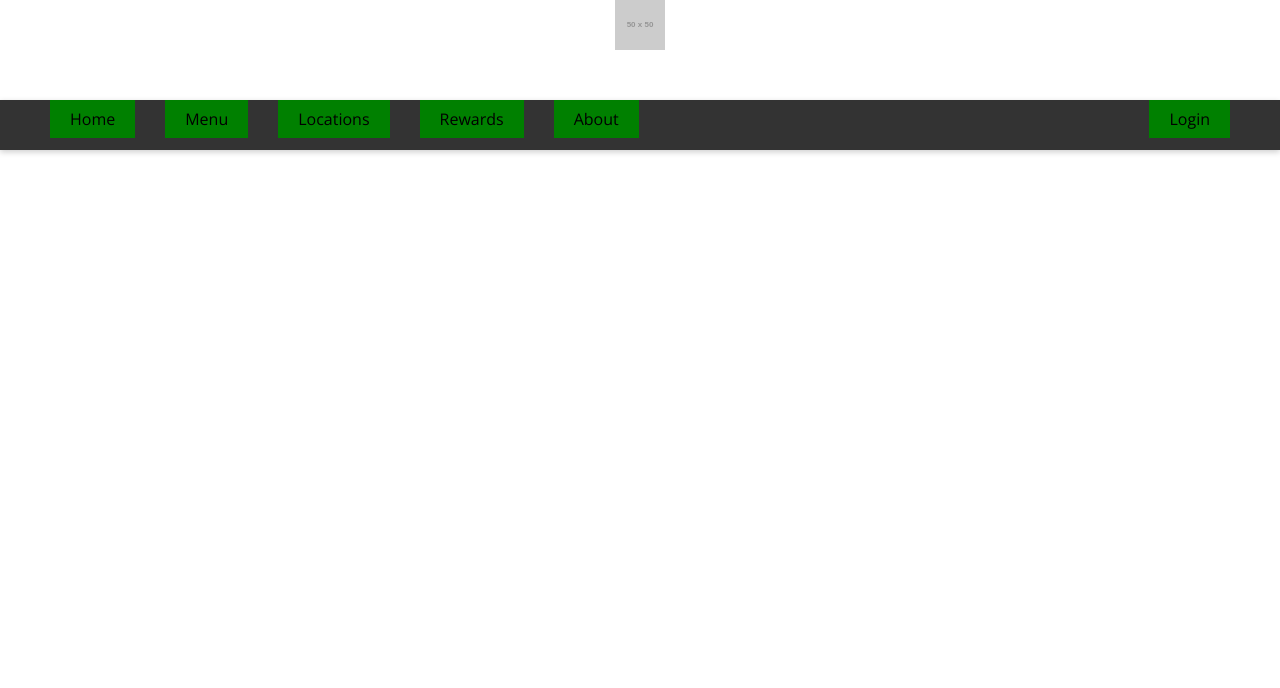
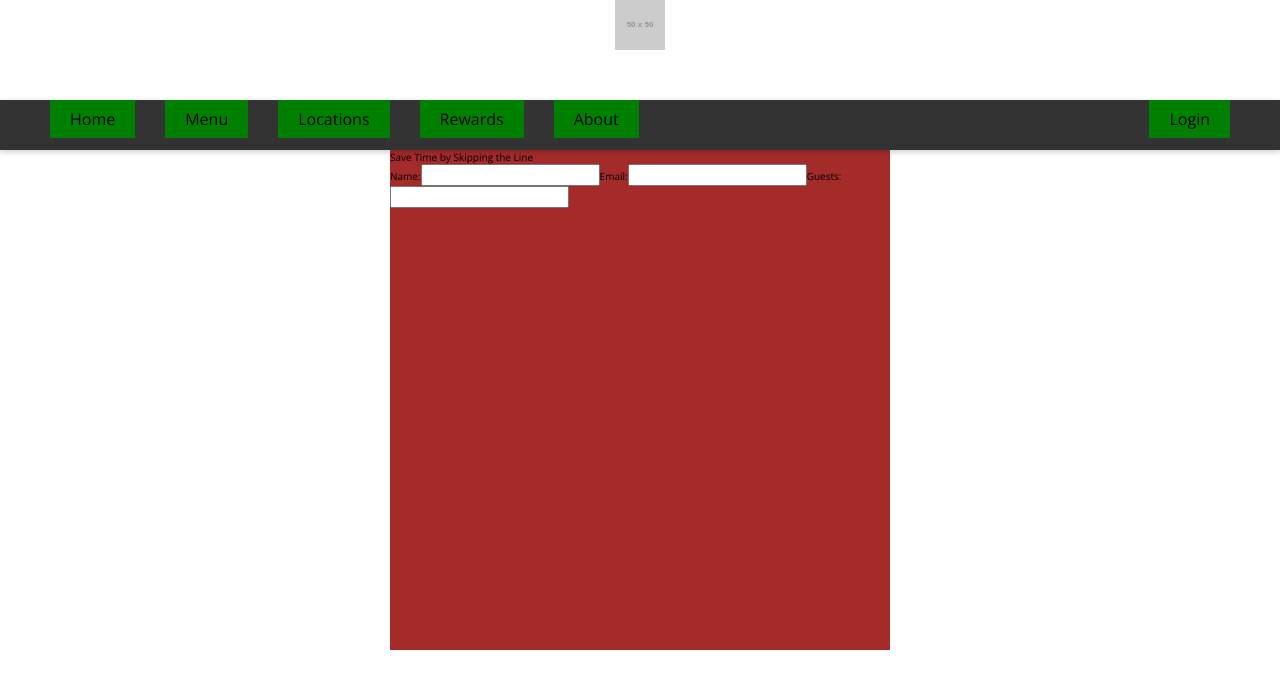
Before and after one commit to Evford2/ReservationFE, a React (Create React App) app: page / in a window 1280 px wide. Shown: the top 688 px of the page. Built offline with nearby package versions, Linux system fonts and the light colour scheme.

Commit message:
reservation component commit

```diff
--- a/src/pages/Layout.js
+++ b/src/pages/Layout.js
@@ -2,6 +2,7 @@ import React, { Component } from 'react';
 
 import Header from './home/Header';
 import Navbar from './home/Navbar';
+import Reserve from './home/Reserve';
 
 class Layout extends Component {
     render() {
@@ -10,7 +11,7 @@ class Layout extends Component {
                 {this.props.children}
                 <Header/>
                 <Navbar/>
-
+                <Reserve/>
             </div>
         )
     }
--- a/src/pages/home/Reserve.js
+++ b/src/pages/home/Reserve.js
@@ -0,0 +1,27 @@
+import React, { Component } from 'react';
+
+class Reserve extends Component {
+    render() {
+        return(
+            <div className='reserve'>
+                <p>Save Time by Skipping the Line</p>
+                    <form>
+                        <label>Name:
+                            <input type="text" name="name" />
+                        </label>
+                        <label>Email:
+                            <input type="text" name="email" />
+                        </label>
+                        <label>Guests:
+                            <input type="number" name="guests" />
+                        </label>
+                    </form>
+
+
+
+            </div>
+        )
+    }
+}
+
+export default Reserve;
--- a/src/style/Layout.scss
+++ b/src/style/Layout.scss
@@ -1,6 +1,6 @@
 .layout {
     display: grid;
     grid-template-rows: [header-s] 100px [header-e nav-s] 50px
-                        [nav-e content-s] 1fr [content-e];
+                        [nav-e content-s] 500px [content-e];
     grid-template-columns: [s] 1fr [e];
 }
--- a/src/style/home.scss
+++ b/src/style/home.scss
@@ -33,3 +33,10 @@
     font-size: 16px;
     cursor: pointer;
 }
+.reserve{
+    margin: auto;
+    height: 500px;
+    width: 500px;
+    background-color: brown;
+
+}
```
